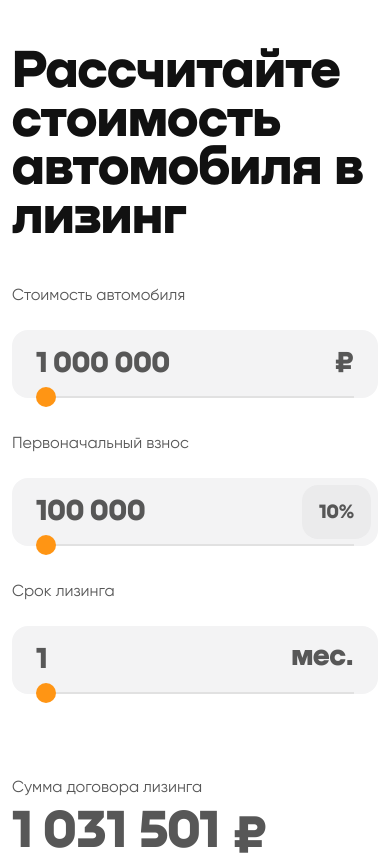
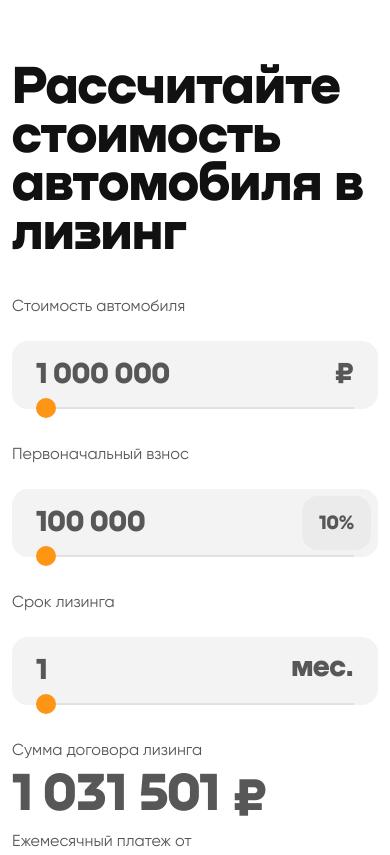
Before and after one commit to igor-yakovlev/oxem, a React (Vite) app: page / in a window 390 px wide. Shown: the top 855 px of the page. Built offline with nearby package versions, Linux system fonts and the light colour scheme.

Commit message:
refactored layout

```diff
--- a/src/components/App.jsx
+++ b/src/components/App.jsx
@@ -68,7 +68,7 @@ function App() {
 
   return (
     <Container>
-      <Row className='mt-5'>
+      <Row>
         <Col lg={'8'} md={'12'} xl={'6'}>
           <h1 className='title'>Рассчитайте стоимость автомобиля в лизинг</h1>
         </Col>
@@ -111,7 +111,7 @@ function App() {
             />
           </Col>
         </Row>
-        <Row className='mt-5'>
+        <Row className="box">
           <Col xl={'4'} md={'6'} lg={'6'}>
             <ShowDataComponent label={'Сумма договора лизинга'} data={getAmountAgreement()} />
           </Col>
--- a/src/components/Button.module.scss
+++ b/src/components/Button.module.scss
@@ -46,6 +46,7 @@
 
 @media screen and (max-width: 320px) {
   .button {
+    margin-top: 3px;
     margin-bottom: 64px;
     font-size: 22px;
     line-height: 20px;
--- a/src/components/ShowDataComponent.module.scss
+++ b/src/components/ShowDataComponent.module.scss
@@ -26,5 +26,6 @@
   .descr {
     font-size: 22px;
     line-height: 20px;
+    margin-bottom: 29px;
   }
 }
--- a/src/components/inputs/InputProcentRange.module.scss
+++ b/src/components/inputs/InputProcentRange.module.scss
@@ -121,6 +121,9 @@
 }
 
 @media screen and (max-width: 320px) {
+  .box {
+    margin-bottom: 16px;
+  }
   .label {
     font-size: 14px;
     line-height: 136%;
--- a/src/components/inputs/InputRange.module.scss
+++ b/src/components/inputs/InputRange.module.scss
@@ -114,6 +114,12 @@
   opacity: 0.4;
 }
 
+@media screen and (max-width: 1440px) {
+  .box {
+    margin-bottom: 44px;
+  }
+}
+
 @media screen and (max-width: 1024px) {
   .box {
     margin-bottom: 32px;
@@ -121,6 +127,9 @@
 }
 
 @media screen and (max-width: 320px) {
+  .box {
+    margin-bottom: 16px;
+  }
   .label {
     font-size: 14px;
     line-height: 136%;
--- a/src/styles/index.scss
+++ b/src/styles/index.scss
@@ -20,12 +20,34 @@
     font-size: 54px;
     line-height: 90%;
     color: $black;
-    padding-bottom: 32px;
+    margin-bottom: 20px;
+  }
+
+  @media screen and (max-width: 1440px) {
+    .title {
+      margin-top: 214px;
+    }
+  }
+
+  @media screen and (max-width: 1024px) {
+    .title {
+      margin-top: 100px;
+      margin-bottom: 35px;
+    }
+  }
+
+  @media screen and (max-width: 768px) {
+    .title {
+      margin-top: 64px;
+    }
   }
 
   @media screen and (max-width: 320px) {
     .title {
       font-size: 34px;
+      margin-top: 44px;
+      margin-bottom: 32px;
+      font-size: 34px;
       line-height: 90%;
     }
   }
```
